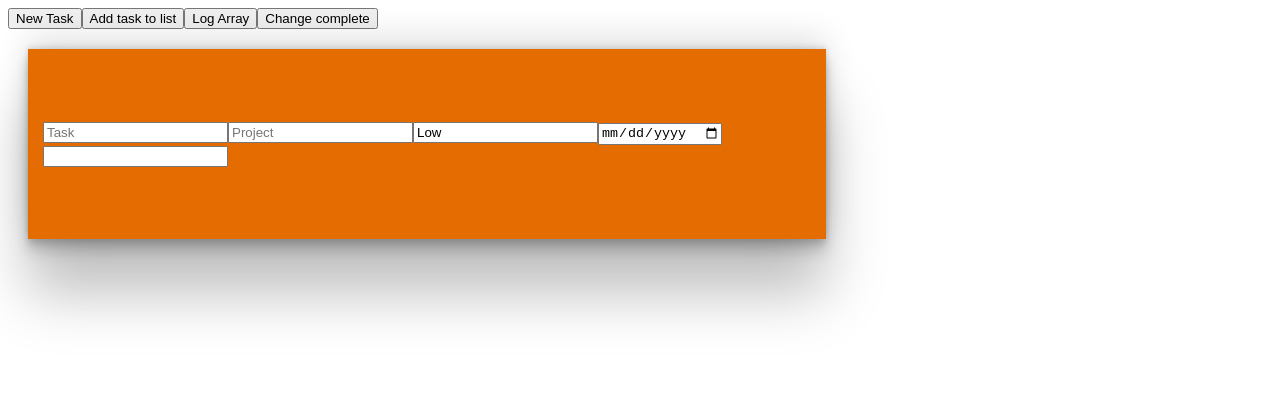
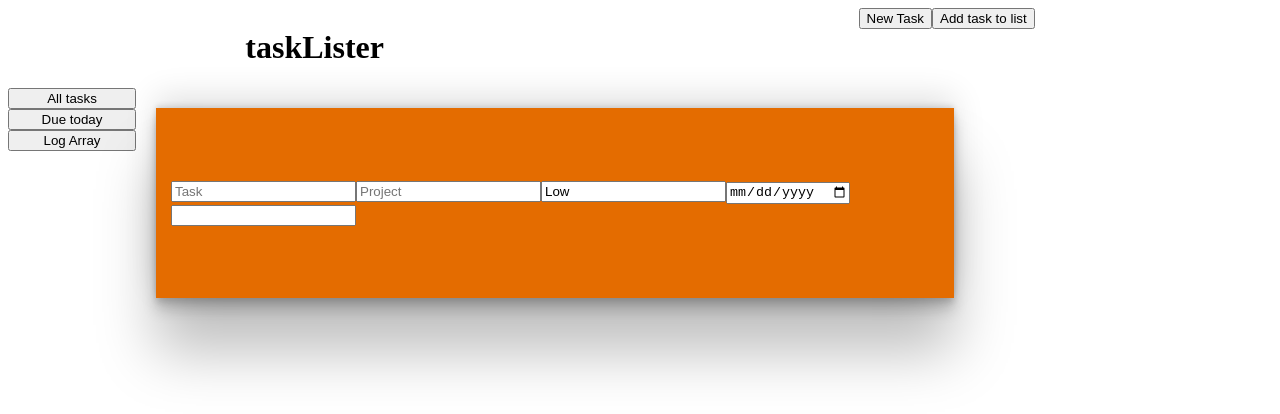
Before and after one commit to impronen/odin-todo, a website built with webpack: page dist/index.html in a window 1280 px wide. Both pictures are taken after a click on the button "New Task". Built offline with nearby package versions, Linux system fonts and the light colour scheme.

Commit message:
UI rudiments + refactors on taskController

```diff
--- a/src/components/taskController.js
+++ b/src/components/taskController.js
@@ -1,19 +1,32 @@
+import { extend } from "date-and-time"
 
-class newTask {
+class newProject {
+    constructor(project) {
+        this.project = project
+    }
+
+    getProject() {
+        return this.project
+    }
+    changeProject(x) { //this needs further work once project management is implemented
+        return this.project = x
+    }
+}
+
+
+class newTask extends newProject {
     constructor(name, project, priority, dueDate, info) {
+        super(project)
         this.name = name
-        this.project = project
         this.priority = priority
         this.dueDate = dueDate
         this.info = info
         this.isCompleted = false
+        this.uuid = crypto.randomUUID()
     }
     //Getters
     getName() {
         return this.name
-    }
-    getProject() {
-        return this.project
     }
     getDate() {
         return this.dueDate
@@ -24,13 +37,13 @@ class newTask {
     getCompletion() {
         return this.isCompleted;
     }
+    getUuid() {
+        return this.uuid
+    }
 
     //Changers
     changeName(x) {
         return this.name = x
-    }
-    changeProject(x) {
-        return this.project = x
     }
     changePriority(x) {
         return this.priority = x
@@ -55,7 +68,12 @@ class newTask {
         let dueDate = this.dueDate
         let difference = dueDate.getTime() - today;
         let days = Math.ceil(difference / (1000 * 3600 * 24));
+        console.log(`Task is due in ${days} days.`)
         return days
+    }
+
+    projectConnector() {
+
     }
 }
 
--- a/src/components/taskInputCreator.js
+++ b/src/components/taskInputCreator.js
@@ -1,7 +1,7 @@
 
 
 function overLayRendered () {
-    let content = document.querySelector(".content")
+    let content = document.querySelector(".taskDisplay")
     let inputOverlay = document.createElement('div')
     inputOverlay.setAttribute('id', 'inputOverlay')
     inputOverlay.className = "inputOverlay"
--- /dev/null
+++ b/src/components/uiCreator.js
@@ -0,0 +1,98 @@
+let content = document.querySelector(".content")
+
+function createUI() {
+    createHeader()
+    createMain()
+    createSidebar ()
+    createTaskDisplay()
+}
+
+function createHeader() {
+    let header = document.createElement('div');
+    header.classList.add('header')
+    content.appendChild(header)
+
+    let logo = document.createElement('div');
+    logo.innerHTML = `<h1>taskLister</h1>`
+    logo.classList.add('headerlogo')
+    header.appendChild(logo)
+
+    let buttonContainer = document.createElement('div');
+    buttonContainer.classList.add('buttonContainer')
+    header.appendChild(buttonContainer)
+
+
+    let addTaskButton = document.createElement('button');
+    addTaskButton.innerHTML = "New Task"
+    addTaskButton.setAttribute('id', 'addTaskButton')
+    addTaskButton.classList.add('buttonstyle1')
+    buttonContainer.appendChild(addTaskButton)
+
+
+    let addToTaskList = document.createElement('button');
+    addToTaskList.innerHTML = "Add task to list"
+    addToTaskList.setAttribute('id', 'addToTaskList')
+    addToTaskList.classList.add('buttonstyle1')
+    buttonContainer.appendChild(addToTaskList)
+}
+
+function createMain() {
+    let main = document.createElement('div');
+    main.classList.add('main')
+    content.appendChild(main)
+}
+
+function createSidebar () {
+    let main = document.querySelector(".main")
+    let sidebar = document.createElement('div');
+    sidebar.classList.add('sidebar')
+    main.appendChild(sidebar)
+
+    let allTasksButton = document.createElement('button');
+    allTasksButton.innerHTML = "All tasks"
+    allTasksButton.setAttribute('id', 'allTasksButton')
+    allTasksButton.classList.add('buttonstyle2')
+    sidebar.appendChild(allTasksButton)
+
+    let dueTodayButton = document.createElement('button');
+    dueTodayButton.innerHTML = "Due today"
+    dueTodayButton.setAttribute('id', 'dueTodayButton')
+    dueTodayButton.classList.add('buttonstyle2')
+    sidebar.appendChild(dueTodayButton)
+
+    let logArrayBtn = document.createElement('button');
+    logArrayBtn.innerHTML = "Log Array"
+    logArrayBtn.setAttribute('id', 'logArrayBtn')
+    logArrayBtn.classList.add('buttonstyle2')
+    sidebar.appendChild(logArrayBtn)
+
+
+    //Create List for projects that cycles the content from projects on storage array
+ }
+
+
+function createTaskDisplay() {
+    let main = document.querySelector(".main")
+    let taskDisplay = document.createElement('div');
+    taskDisplay.classList.add('taskDisplay')
+    main.appendChild(taskDisplay)
+}
+
+
+
+
+
+
+
+/* function button4 () {
+    let button = document.createElement('button');
+    button.innerHTML = "Change complete"
+    button.setAttribute('id', 'btn4')
+    content.appendChild(button)
+
+} */
+
+
+export {
+    createUI
+}
--- /dev/null
+++ b/src/data/storage.js
@@ -0,0 +1,6 @@
+const taskArray = {
+    taskStorage: []
+}
+
+
+export {taskArray}
--- a/src/data/taskStorage.js
+++ /dev/null
@@ -1,7 +0,0 @@
-let taskArray = []
-
-function taskReader() {
-    console.log(taskArray)
-}
-
-export {taskArray, taskReader}
--- a/src/functions/storageLoopers.js
+++ b/src/functions/storageLoopers.js
@@ -1,7 +1,6 @@
 function looper(storage) {
     storage.forEach(element => {
         console.log(element)
-        console.log("EYAH")
     });
 }
 
--- a/src/index.js
+++ b/src/index.js
@@ -1,75 +1,41 @@
 import './styles/style.css';
 import date from 'date-and-time';
 import { newTask } from './components/taskController.js';
-import { taskArray, taskReader } from './data/taskStorage.js'
+import { taskArray } from './data/storage.js'
 import { overLayRendered, formCreator } from './components/taskInputCreator'
 import { looper } from './functions/storageLoopers'
+import { createUI } from './components/uiCreator'
 
 
 const testi = new newTask("Test Task", "Project", "Important", "2023-01-27", "Do it ya git");
 
+taskArray['taskStorage'].push(testi)
+/* console.log(taskArray) */
+
+createUI()
+
+let buttonListener = document.querySelector('#addTaskButton')
+let buttonListener2 = document.querySelector('#addToTaskList')
+let buttonListener3 = document.querySelector('#logArrayBtn')
 
 
-taskArray.push(testi)
-taskReader()
-
-
-let content = document.querySelector(".content")
-
-
-function button () {
-    let button = document.createElement('button');
-    button.innerHTML = "Add task to list"
-    button.setAttribute('id', 'btn')
-    content.appendChild(button)
-}
-
-function button2 () {
-    let button = document.createElement('button');
-    button.innerHTML = "New Task"
-    button.setAttribute('id', 'btn2')
-    content.appendChild(button)
-}
-
-function button3 () {
-    let button = document.createElement('button');
-    button.innerHTML = "Log Array"
-    button.setAttribute('id', 'btn3')
-    content.appendChild(button)
-}
-
-function button4 () {
-    let button = document.createElement('button');
-    button.innerHTML = "Change complete"
-    button.setAttribute('id', 'btn4')
-    content.appendChild(button)
-}
-
-button2();
-button();
-button3();
-button4();
-
-let buttonListener = document.querySelector('#btn')
-let buttonListener2 = document.querySelector('#btn2')
-let buttonListener3 = document.querySelector('#btn3')
-let buttonListener4 = document.querySelector('#btn4')
-
-
-buttonListener.addEventListener('click', function(){
+buttonListener2.addEventListener('click', function(){
     let form = document.querySelector('#inputOverlay')
     let name = form.querySelector('input[name="taskName"]').value
     let project = form.querySelector('input[name="projectName"]').value
     let priority = form.querySelector('input[name="priority"]').value
     let date = form.querySelector('input[id="selectedDate"]').value
     let info = form.querySelector('input[name="info"]').value
-    console.log(name, project, priority, date, info)
 
-    const testi2 = new newTask(name, project, priority, new Date(`${date}T00:00`), info)
-    taskArray.push(testi2)
-    testi2.isTheDate()
+    const newTask1 = new newTask(name, project, priority, new Date(`${date}T00:00`), info)
+    taskArray.push(newTask1)
+    newTask1.isTheDate()
 })
 
-buttonListener2.addEventListener('click', overLayRendered)
-buttonListener3.addEventListener('click', looper(taskArray))
-/* buttonListener4.addEventListener('click', testi.changeCompletion("X")) */
+buttonListener.addEventListener('click', overLayRendered)
+buttonListener3.addEventListener('click', function () {looper(taskArray['taskStorage'])})
+
+/* buttonListener4.addEventListener('click', function () {
+    testi.changeCompletion("X"),
+    console.log(testi)
+    })  */
--- a/src/styles/style.css
+++ b/src/styles/style.css
@@ -1,5 +1,26 @@
-.hello {
-    color: red;
+.header {
+    display: flex;
+    flex-direction: row;
+    justify-content: space-around;
+    height: 10vh;
+  }
+
+  .main {
+    display: flex;
+    flex-direction: row;
+  }
+
+  .sidebar {
+    display: flex;
+    flex-direction: column;
+    width: 10vw;
+    height: 90vh;
+  }
+
+  .taskDisplay {
+    display: flex;
+    width: 90vh;
+    height: 90vh;
   }
 
   .inputOverlay {
```
Also changed, not shown: pseudocodeDump.txt (+8 -0 lines), dist/main.js, src/data/design/taskCardDesign.png (renamed from src/data/taskCardDesign.png), 2 other files.
